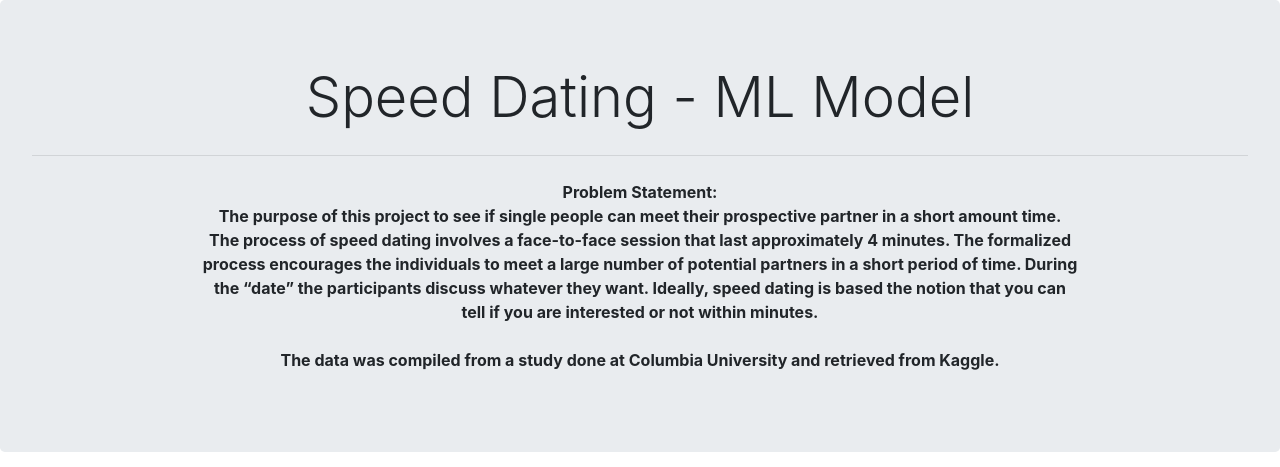
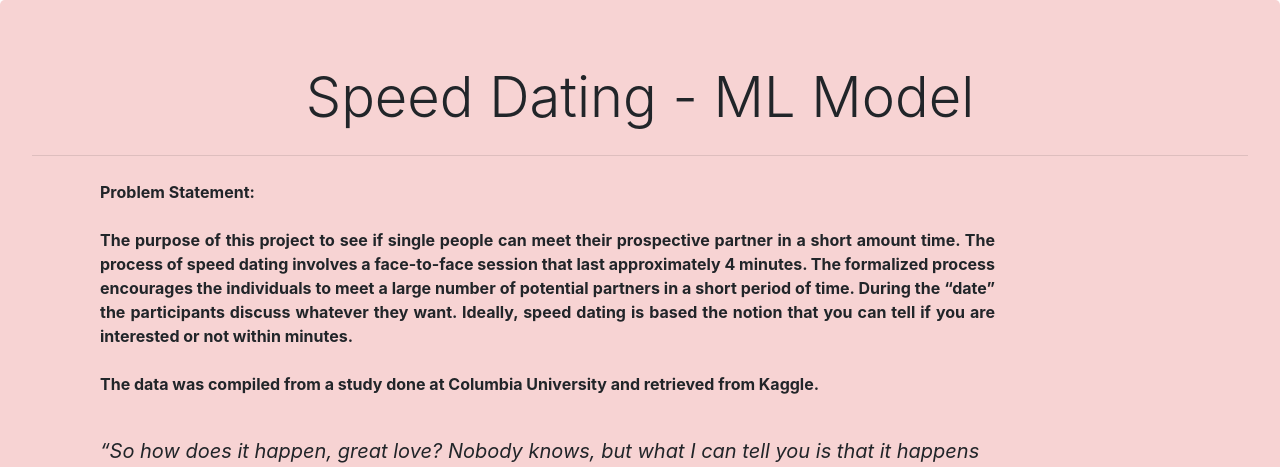
Before and after one commit to ijeriel/team_hitch, a Flask app: page / in a window 1280 px wide. Shown: the part 56-523 px from the top of the page. Run offline with Flask 2, Linux system fonts and the light colour scheme; parts of the project's set-up code (start-up, migrations or seed data) failed here and were passed over; some libraries are stand-ins or nearby versions; grey boxes are pictures that could not be loaded.

Commit message:
edit index jumbotron

```diff
--- a/templates/index.html
+++ b/templates/index.html
@@ -41,17 +41,31 @@
     </div>
   </nav>
 
-    <div class="jumbotron text-center">
+    <div class="jumbotron text-center" style="background-color: rgb(247, 211, 211);">
         <h1 class="display-4">Speed Dating - ML Model</h1>
         <hr class="my-4">
-        <p><strong> Problem Statement:<br>
-          The purpose of this project to see if single people can meet their prospective partner in a short amount time.<br>
-          The process of speed dating involves a face-to-face session that last approximately 4 minutes. The formalized<br>
-          process encourages the individuals to meet a large number of potential partners in a short period of time. During<br>
-          the “date” the participants discuss whatever they want. Ideally, speed dating is based the notion that you can<br>
-          tell if you are interested or not within minutes.<br>
+        <div class="container">
+          <div class="col-md-10 .offset-md-3">
+          <p class="text-justify"><strong> Problem Statement:<br>
+          <br>
+          The purpose of this project to see if single people can meet their prospective partner in a short amount time.
+          The process of speed dating involves a face-to-face session that last approximately 4 minutes. The formalized
+          process encourages the individuals to meet a large number of potential partners in a short period of time. During
+          the “date” the participants discuss whatever they want. Ideally, speed dating is based the notion that you can
+          tell if you are interested or not within minutes.
+          <br>
           <br>
           The data was compiled from a study done at Columbia University and retrieved from Kaggle.</strong></p>
+          <br>
+          <blockquote class="blockquote text-left">
+          <p class="font-italic">
+          “So how does it happen, great love?  Nobody knows, but what I can tell you is that it happens in the blink of an eye."
+          </p>
+          <footer class="blockquote-footer text-center">Hitch</footer>
+          </blockquote>
+
+          </div>
+        </div>
 
       </div>
       <div class="container">
```
